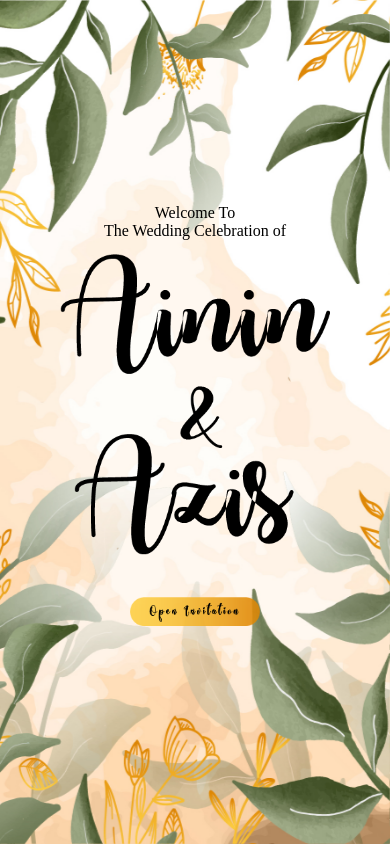
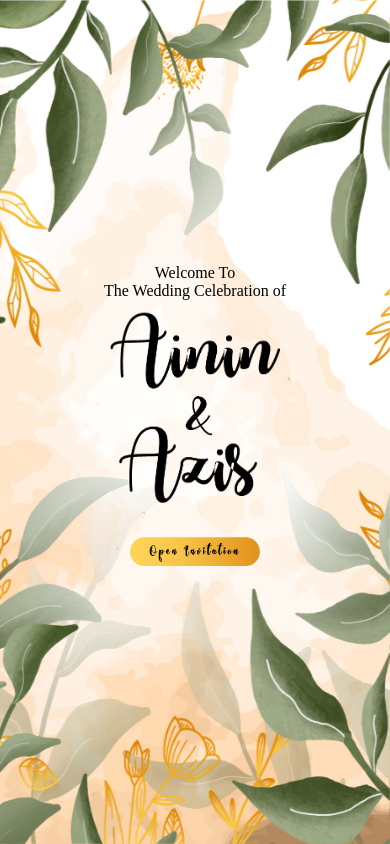
Before and after one commit to undanganmanten/ainin-azis, a plain HTML site: page index.html in a window 390 px wide. Shown: the top 844 px of the page. Drawn offline with nearby package versions, Linux system fonts and the light colour scheme; no server answers.

Commit message:
Update style.css

```diff
--- a/css/style.css
+++ b/css/style.css
@@ -293,7 +293,7 @@ img{
 }
 
 .content-top img{
-  width: 220px !important;
+  width: 180px !important;
 }
 
 .ornamen{
@@ -1007,7 +1007,7 @@ input[type="radio"] {
 
   .title img{
     margin: 10px;
-    width: 270px;
+    width: 170px;
   }
 
   .title h3{
```
